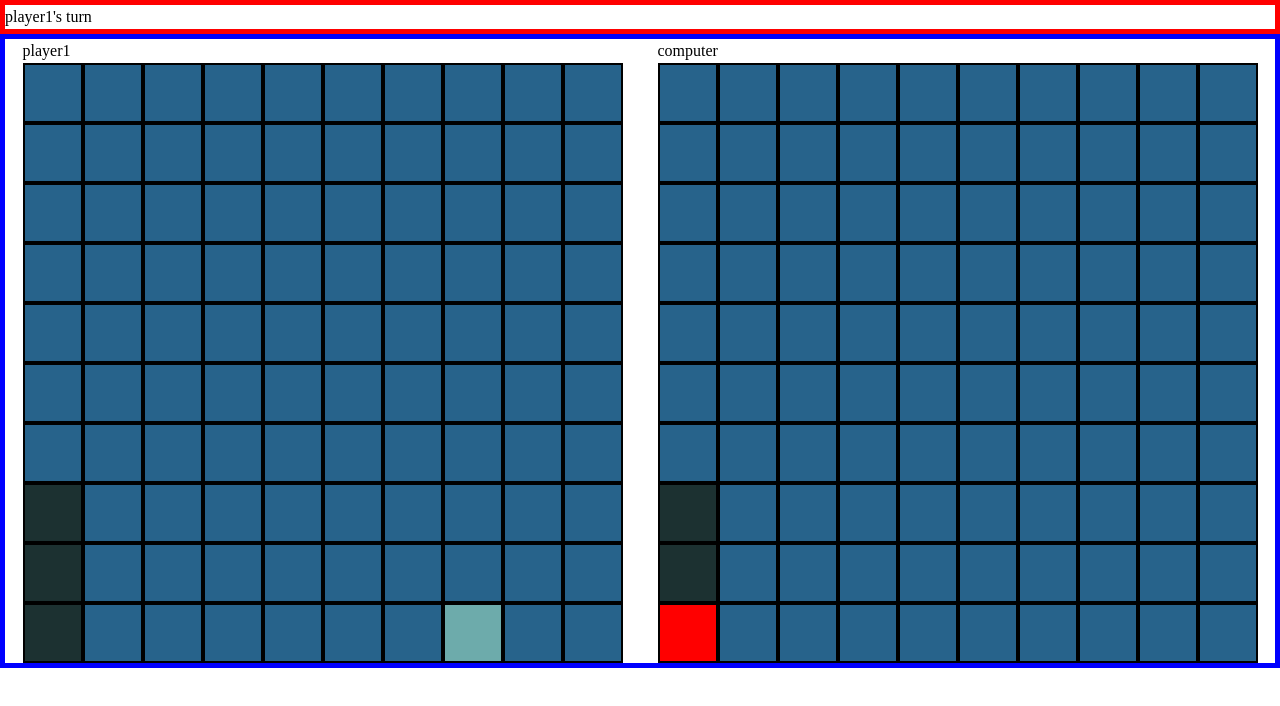
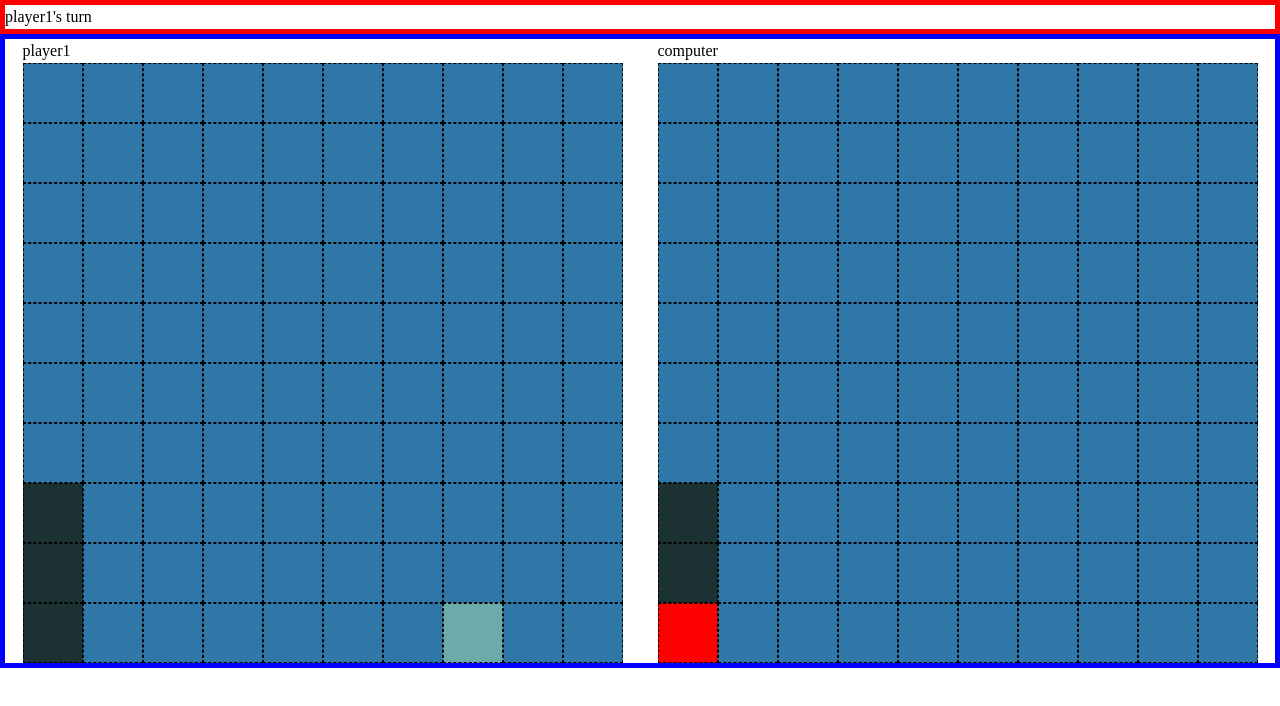
Before and after one commit to cl8396/op-battleships, a website built with Vite: page index.html in a window 1280 px wide. Built offline with nearby package versions, Linux system fonts and the light colour scheme.

Commit message:
Change board style

```diff
--- a/src/components/gameboard/gameboard.css
+++ b/src/components/gameboard/gameboard.css
@@ -1,9 +1,9 @@
 .game__gameboard {
-  background-color: hsl(204, 56%, 35%);
+  background-color: hsl(204, 56%, 42%);
   width: 600px;
 }
 
 .game__tile {
-  border: 2px solid black;
+  border: 1px dashed hsl(0, 0%, 0%);
   aspect-ratio: 1;
 }
```
